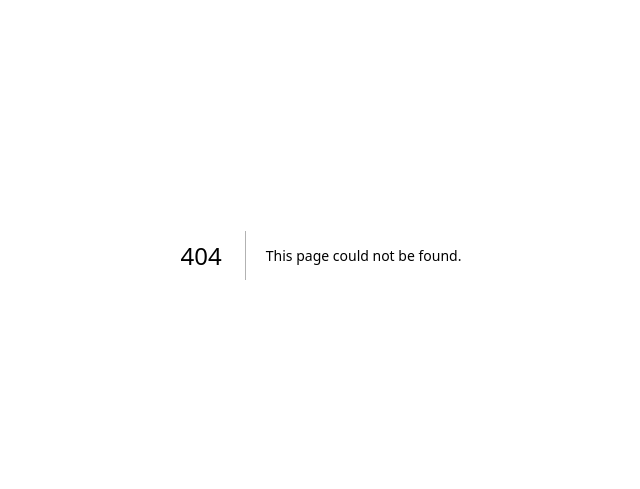
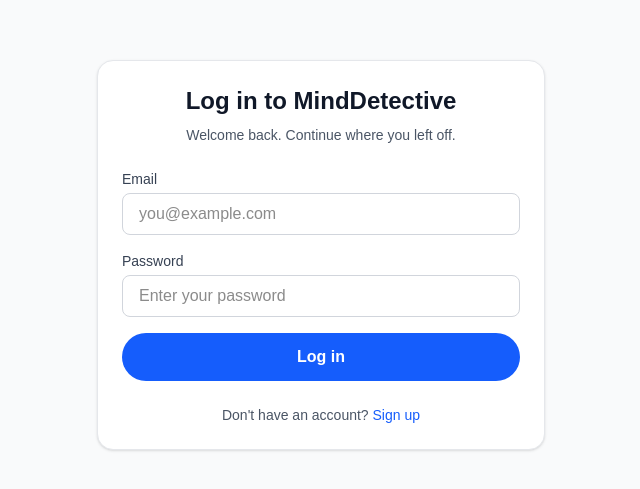
Before and after one commit to Bishal2912/minddetective, a Next.js app: page /login in a window 1280 px wide. Before the commit this address had no page. Shown: the part 145-634 px from the top of the page, without its empty margins (319-959 px from the left). Built offline with nearby package versions, Linux system fonts and the light colour scheme.

Commit message:
feat: implement login, logout, and route protection

```diff
--- /dev/null
+++ b/src/app/(auth)/login/page.tsx
@@ -0,0 +1,122 @@
+"use client";
+
+import Link from 'next/link';
+import { useRouter } from 'next/navigation';
+import { FormEvent, useState } from 'react';
+
+import Button from '@/components/ui/Button';
+import Card from '@/components/ui/Card';
+import Input from '@/components/ui/Input';
+
+type FormState = {
+  email: string;
+  password: string;
+};
+
+type LoginResponse = {
+  data?: {
+    success?: boolean;
+  };
+  error?: {
+    message?: string;
+    code?: string;
+  };
+};
+
+export default function LoginPage() {
+  const router = useRouter();
+  const [form, setForm] = useState<FormState>({
+    email: '',
+    password: '',
+  });
+  const [loading, setLoading] = useState(false);
+  const [errorMessage, setErrorMessage] = useState('');
+
+  const handleChange = (field: keyof FormState) => (event: React.ChangeEvent<HTMLInputElement>) => {
+    setForm((prev) => ({ ...prev, [field]: event.target.value }));
+    if (errorMessage) {
+      setErrorMessage('');
+    }
+  };
+
+  const handleSubmit = async (event: FormEvent<HTMLFormElement>) => {
+    event.preventDefault();
+    setLoading(true);
+    setErrorMessage('');
+
+    try {
+      const response = await fetch('/api/v1/auth/login', {
+        method: 'POST',
+        headers: {
+          'Content-Type': 'application/json',
+        },
+        body: JSON.stringify(form),
+      });
+
+      const data = (await response.json()) as LoginResponse;
+
+      if (!response.ok || data.error) {
+        setErrorMessage(data.error?.message ?? 'Unable to log in.');
+        return;
+      }
+
+      router.push('/dashboard');
+    } catch {
+      setErrorMessage('Something went wrong. Please try again.');
+    } finally {
+      setLoading(false);
+    }
+  };
+
+  return (
+    <main className="flex min-h-screen items-center justify-center bg-gray-50 px-4 py-12">
+      <Card className="w-full max-w-md" padded>
+        <div className="space-y-6">
+          <div className="space-y-2 text-center">
+            <h1 className="text-2xl font-semibold text-gray-900">Log in to MindDetective</h1>
+            <p className="text-sm text-gray-600">Welcome back. Continue where you left off.</p>
+          </div>
+
+          {errorMessage ? (
+            <div className="rounded-lg border border-red-200 bg-red-50 px-4 py-3 text-sm text-red-700">
+              {errorMessage}
+            </div>
+          ) : null}
+
+          <form className="space-y-4" onSubmit={handleSubmit}>
+            <Input
+              label="Email"
+              name="email"
+              type="email"
+              placeholder="you@example.com"
+              value={form.email}
+              onChange={handleChange('email')}
+              required
+            />
+
+            <Input
+              label="Password"
+              name="password"
+              type="password"
+              placeholder="Enter your password"
+              value={form.password}
+              onChange={handleChange('password')}
+              required
+            />
+
+            <Button type="submit" className="w-full" disabled={loading}>
+              {loading ? 'Logging in...' : 'Log in'}
+            </Button>
+          </form>
+
+          <p className="text-center text-sm text-gray-600">
+            Don't have an account?{' '}
+            <Link href="/signup" className="font-medium text-blue-600 hover:text-blue-700">
+              Sign up
+            </Link>
+          </p>
+        </div>
+      </Card>
+    </main>
+  );
+}
--- /dev/null
+++ b/src/app/api/v1/auth/login/route.ts
@@ -0,0 +1,76 @@
+import { NextResponse } from 'next/server';
+
+import { createSession, verifyPassword } from '@/lib/auth';
+import { getDb } from '@/lib/db';
+import { loginSchema } from '@/lib/validation/auth.schema';
+
+/**
+ * Authenticates a user with email and password, then starts a session.
+ */
+export async function POST(request: Request) {
+  try {
+    const body = await request.json().catch(() => null);
+
+    const parsed = loginSchema.safeParse(body);
+    if (!parsed.success) {
+      const issue = parsed.error.issues[0];
+      return NextResponse.json(
+        {
+          error: {
+            message: issue?.message ?? 'Invalid request body',
+            code: 'VALIDATION_ERROR',
+          },
+        },
+        { status: 400 },
+      );
+    }
+
+    const { email, password } = parsed.data;
+    const db = getDb();
+
+    const user = await db
+      .prepare('SELECT id, password_hash FROM users WHERE email = ? LIMIT 1')
+      .bind(email)
+      .first<{ id: string; password_hash: string }>();
+
+    if (!user) {
+      return NextResponse.json(
+        {
+          error: {
+            message: 'Email or password is incorrect',
+            code: 'INVALID_CREDENTIALS',
+          },
+        },
+        { status: 401 },
+      );
+    }
+
+    const passwordMatches = await verifyPassword(password, user.password_hash);
+
+    if (!passwordMatches) {
+      return NextResponse.json(
+        {
+          error: {
+            message: 'Email or password is incorrect',
+            code: 'INVALID_CREDENTIALS',
+          },
+        },
+        { status: 401 },
+      );
+    }
+
+    await createSession(user.id);
+
+    return NextResponse.json({ data: { success: true } }, { status: 200 });
+  } catch {
+    return NextResponse.json(
+      {
+        error: {
+          message: 'Something went wrong, please try again',
+          code: 'INTERNAL_ERROR',
+        },
+      },
+      { status: 500 },
+    );
+  }
+}
--- /dev/null
+++ b/src/app/api/v1/auth/logout/route.ts
@@ -0,0 +1,24 @@
+import { NextResponse } from 'next/server';
+
+import { destroySession } from '@/lib/auth';
+
+/**
+ * Logs out the current user by deleting the active session and clearing the cookie.
+ */
+export async function POST(request: Request) {
+  try {
+    await destroySession();
+
+    return NextResponse.json({ data: { success: true } }, { status: 200 });
+  } catch {
+    return NextResponse.json(
+      {
+        error: {
+          message: 'Something went wrong, please try again',
+          code: 'INTERNAL_ERROR',
+        },
+      },
+      { status: 500 },
+    );
+  }
+}
--- /dev/null
+++ b/src/proxy.ts
@@ -0,0 +1,32 @@
+import { NextRequest, NextResponse } from 'next/server';
+
+const protectedPrefixes = ['/dashboard', '/tracks', '/lesson', '/profile', '/settings', '/onboarding', '/admin'];
+const loggedOutOnlyPaths = ['/login', '/signup'];
+
+/**
+ * Protects page routes by checking for the presence of a session cookie.
+ * The full session validation happens later in page/API route handlers.
+ */
+export function proxy(request: NextRequest) {
+  const { pathname } = request.nextUrl;
+  const hasSessionCookie = request.cookies.has('session_id');
+
+  const isProtectedRoute = protectedPrefixes.some((prefix) => pathname.startsWith(prefix));
+  const isLoggedOutOnlyRoute = loggedOutOnlyPaths.includes(pathname);
+
+  if (isProtectedRoute && !hasSessionCookie) {
+    const loginUrl = new URL('/login', request.url);
+    return NextResponse.redirect(loginUrl);
+  }
+
+  if (isLoggedOutOnlyRoute && hasSessionCookie) {
+    const dashboardUrl = new URL('/dashboard', request.url);
+    return NextResponse.redirect(dashboardUrl);
+  }
+
+  return NextResponse.next();
+}
+
+export const config = {
+  matcher: ['/((?!api|_next/static|_next/image|favicon.ico).*)'],
+};
```
